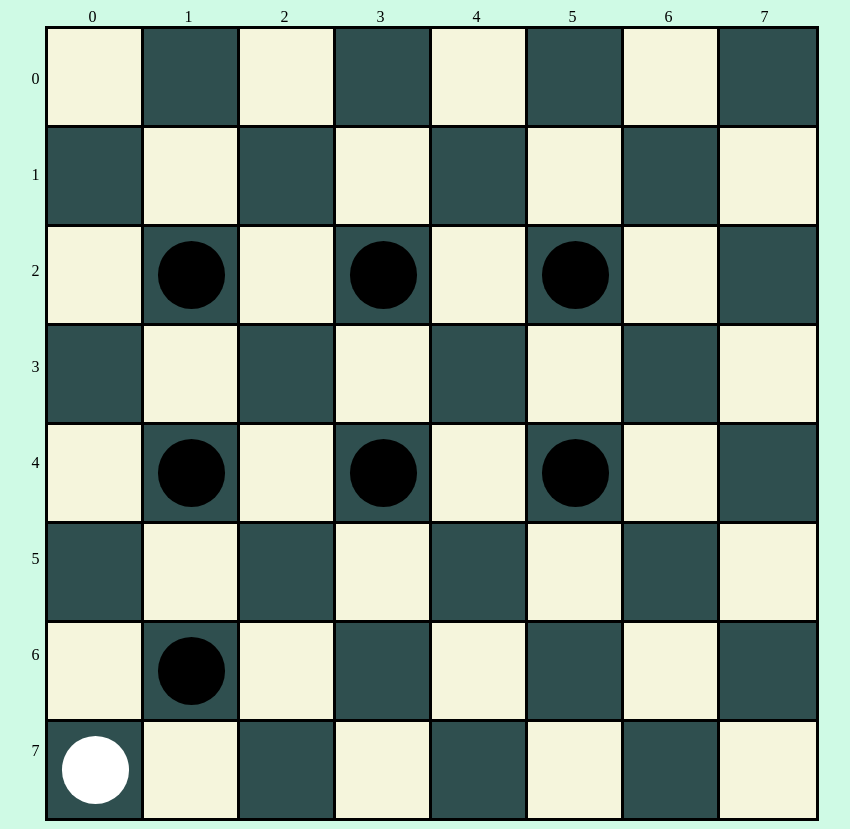
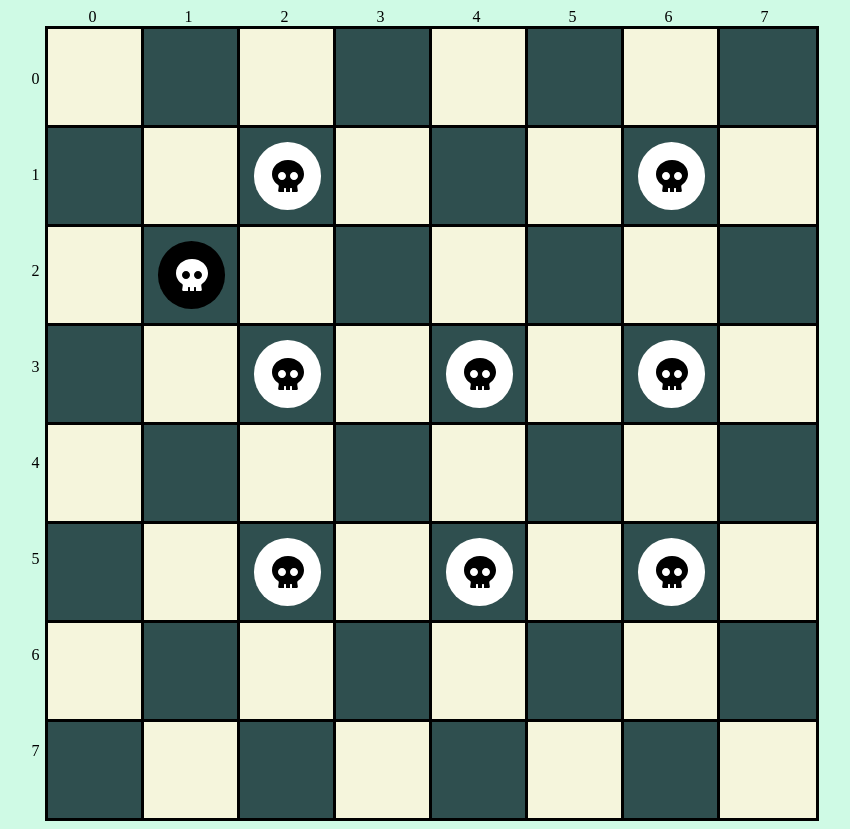
Before and after one commit to KarlTaal/Kabe-veebirakendus, a Vue app: page / in a window 1280 px wide. Shown: the whole page, without its empty margins (262-1112 px from the left). Built offline with nearby package versions, Linux system fonts and the light colour scheme.

Commit message:
Tammi ikoonid

```diff
--- a/package.json
+++ b/package.json
@@ -12,11 +12,12 @@
     "vue": "^2.6.12"
   },
   "devDependencies": {
+    "@fortawesome/fontawesome-free": "^5.15.2",
     "@vue/cli-plugin-babel": "~4.5.0",
     "@vue/cli-plugin-unit-jest": "~4.5.0",
-    "@vue/test-utils": "^1.0.3",
     "@vue/cli-service": "~4.5.0",
     "@vue/compiler-sfc": "^3.0.0",
+    "@vue/test-utils": "^1.0.3",
     "vue-template-compiler": "^2.6.12"
   },
   "browserslist": [
--- a/src/components/KabeLaud.vue
+++ b/src/components/KabeLaud.vue
@@ -35,7 +35,6 @@
       />
 
       </div>
-
     </div>
 
   </div>
@@ -53,7 +52,7 @@ export default {
   components: {KabeNupp},
   data() {
     return {
-      gameField: ErinevadLauaSeisud().tavaSöömisedKeerulineValge
+      gameField: ErinevadLauaSeisud().tammiSöömisedKeerulineMust
     }
   },
 
--- a/src/components/KabeNupp.vue
+++ b/src/components/KabeNupp.vue
@@ -1,5 +1,14 @@
 <template>
-    <div class="nupp" :class="[player, powerful]"></div>
+    <div
+        class="nupp"
+        :class="[player, powerful]"
+    >
+      <i
+          class="fas fa-skull tammi-ikoon"
+          :class="player === 'must' ? 'tammi-ikoon-must' : 'tammi-ikoon-valge'"
+          v-show="powerful"
+      ></i>
+    </div>
 </template>
 
 <script>
@@ -26,6 +35,9 @@ export default {
   height: 70%;
   width: 70%;
   border-radius: 100%;
+  display: flex;
+  align-items: center;
+  justify-content: center;
 }
 
 .valge {
@@ -34,6 +46,16 @@ export default {
 
 .must {
   background-color: black;
+}
+
+.tammi-ikoon-must{
+ font-size: 2em;
+  color: white;
+}
+
+.tammi-ikoon-valge{
+  font-size: 2em;
+  color: black;
 }
 
 
--- a/src/main.js
+++ b/src/main.js
@@ -1,5 +1,7 @@
 import Vue from 'vue';
 import App from './App.vue'
+import '../node_modules/@fortawesome/fontawesome-free/css/all.css'
+import '../node_modules/@fortawesome/fontawesome-free/js/all.js'
 
 new Vue({
     el: '#app',
```
Also changed, not shown: 1 other file (tests, documents, lock files or other folders).
